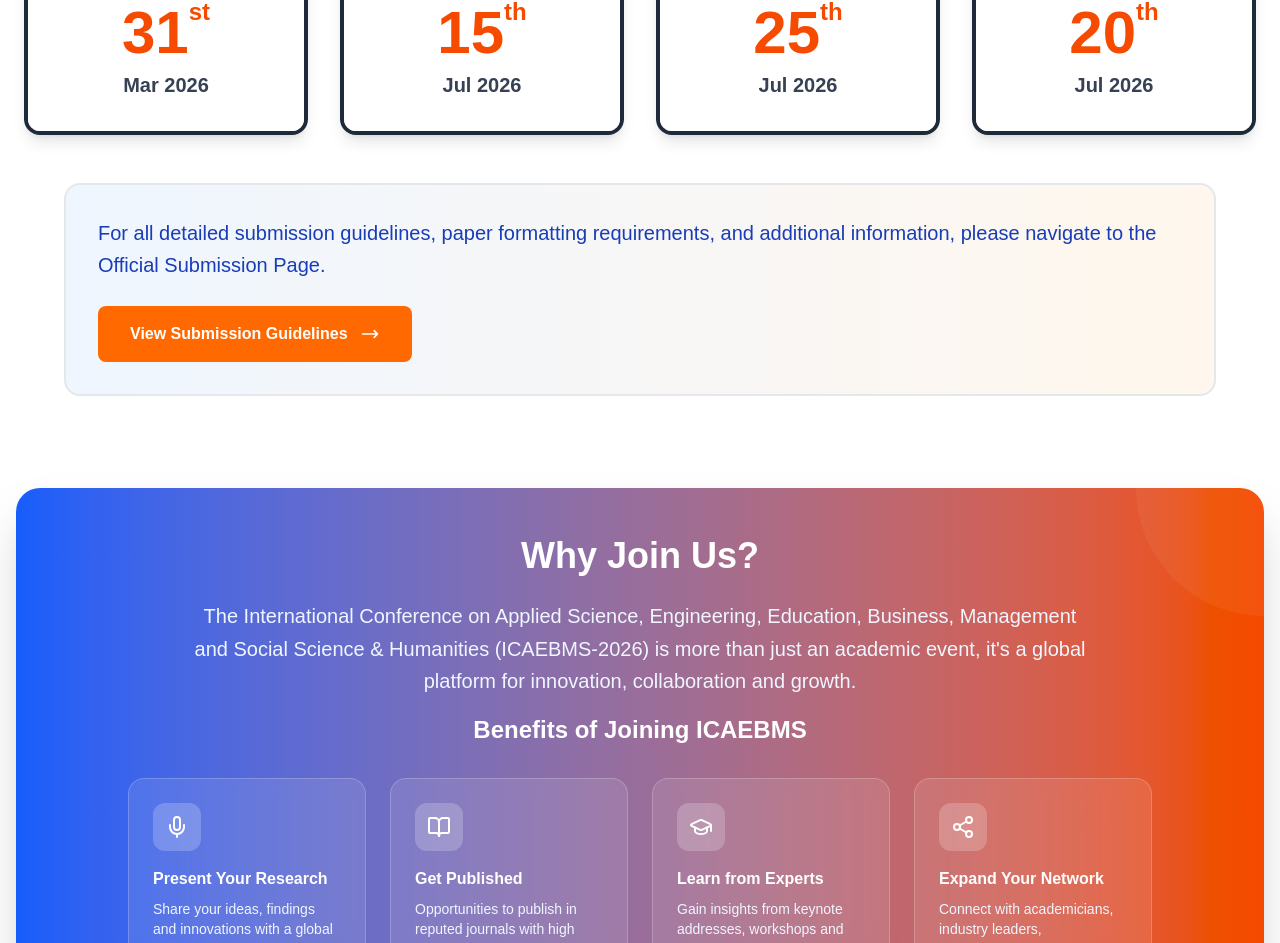
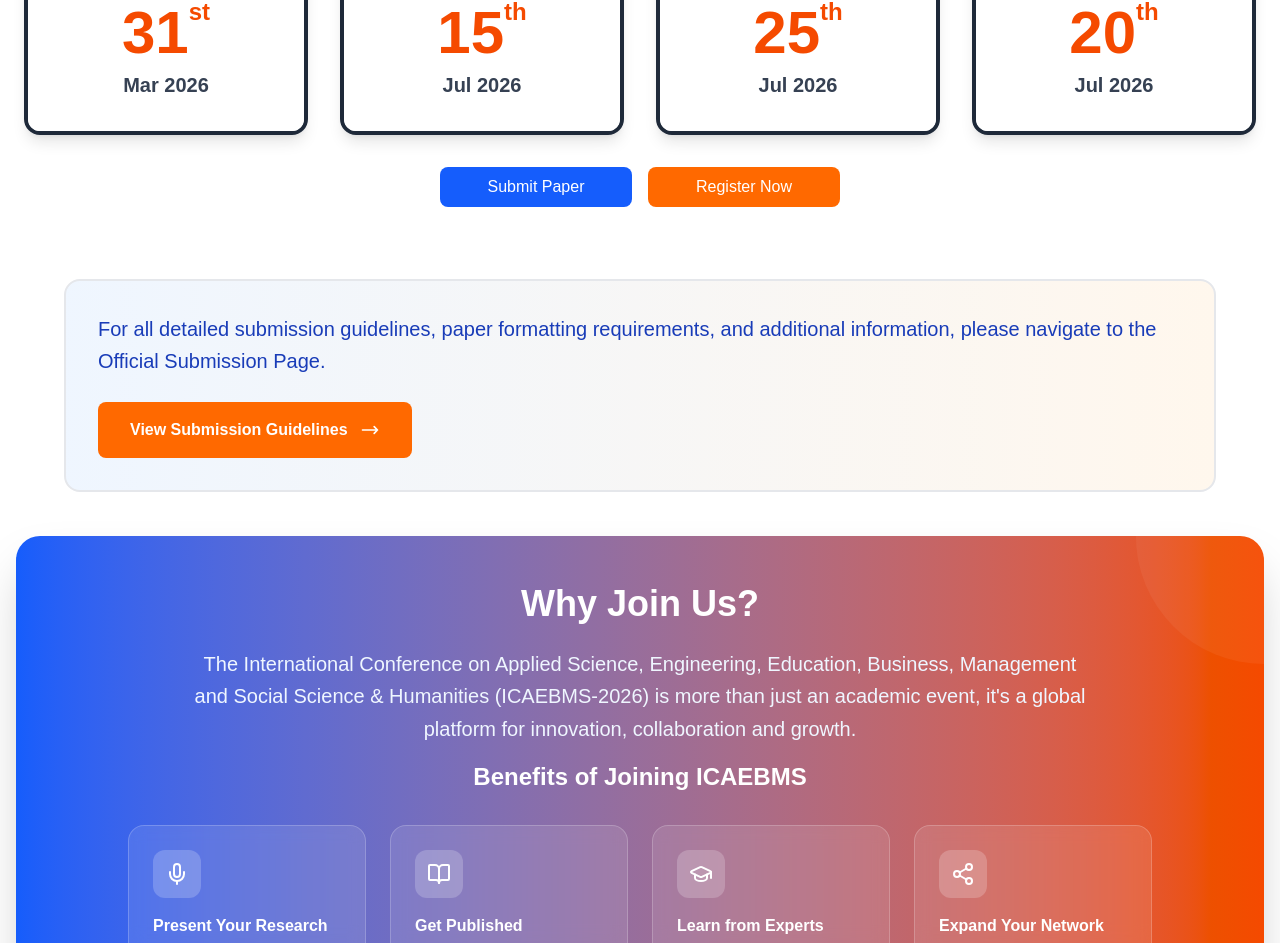
Before and after one commit to confworld-git/icaebms-frontend-2026, a React (Vite) app: page / in a window 1280 px wide. Shown: the part 5032-5975 px from the top of the page. Built offline with nearby package versions, Linux system fonts and the light colour scheme.

Commit message:
Reg button added to icaebms

```diff
--- a/src/assets/components/common/deadLine.jsx
+++ b/src/assets/components/common/deadLine.jsx
@@ -111,7 +111,31 @@
           })}
         </div>
       </div>
+<div className="bg-white  p-6 max-w-md w-full mx-auto mt-2">
+        {/* Title */}
+        {/* <h2 className="text-xl font-semibold mb-2">{title}</h2> */}
 
+        {/* Description */}
+        {/* <p className="text-gray-600 mb-6">{description}</p> */}
+
+        {/* Buttons */}
+        <div className="flex gap-4">
+          <a
+            href="/abstract-full-paper-submission"
+            className="flex-1 text-center !text-white py-2 rounded-lg bg-blue-600 hover:opacity-90 transition"
+          >
+            Submit Paper
+          </a>
+
+          <a
+            href="/registration-fees"
+            className="flex-1 text-center !text-white py-2 rounded-lg bg-orange-500 hover:opacity-90 transition"
+          >
+            Register Now
+          </a>
+        </div>
+
+      </div>
       {/* Guidelines Section */}
       <div className="container mx-auto max-w-6xl mt-12">
         <div className="relative p-8 bg-gradient-to-r from-blue-50 to-orange-50 rounded-2xl border-2 border-gray-200 overflow-hidden">
```
